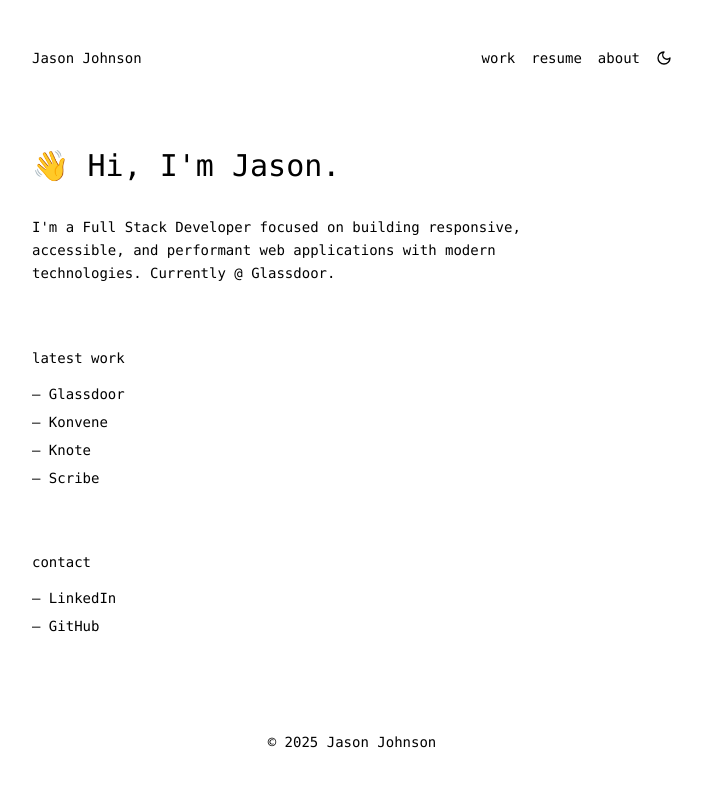
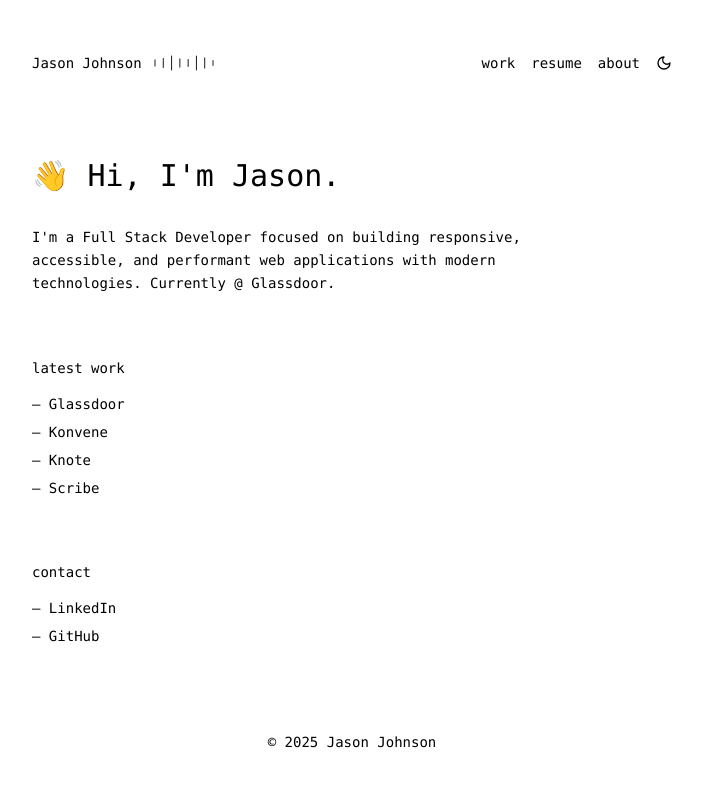
Before and after one commit to jaysenjonsin/portfolio, a Next.js app: page / in a window 1280 px wide. Shown: the top 786 px of the page, without its empty margins (288-990 px from the left). Built offline with nearby package versions, Linux system fonts and the light colour scheme.

Commit message:
fix: implement wave form

```diff
--- a/src/components/header.tsx
+++ b/src/components/header.tsx
@@ -1,13 +1,17 @@
 import Link from 'next/link';
+import { WaveForm } from './wave-form';
 import { ThemeToggle } from './theme-toggle';
 
 export const Header = () => {
   return (
     <header className='w-full flex justify-between items-center py-4'>
-      <Link href='/' className='font-mono text-sm'>
-        Jason Johnson
-      </Link>
-      <nav className='flex items-center space-x-4 font-mono text-sm'>
+      <div className='flex items-center space-x-1 sm:space-x-3'>
+        <Link href='/' className='font-mono text-sm'>
+          Jason Johnson
+        </Link>
+        <WaveForm />
+      </div>
+      <nav className='flex items-center space-x-2 sm:space-x-4 font-mono text-sm'>
         <Link href='/work' className='hover:underline'>
           work
         </Link>
--- /dev/null
+++ b/src/components/wave-form.tsx
@@ -0,0 +1,81 @@
+'use client';
+
+import { useEffect, useRef, useState } from 'react';
+import { useTheme } from 'next-themes';
+import Link from 'next/link';
+
+export const WaveForm = () => {
+  const canvasRef = useRef<HTMLCanvasElement>(null);
+  const animationRef = useRef<number | undefined>(undefined);
+  const [isHovered, setIsHovered] = useState(false);
+  const { theme } = useTheme();
+
+  useEffect(() => {
+    const canvas = canvasRef.current;
+    if (!canvas) return;
+
+    const ctx = canvas.getContext('2d');
+    if (!ctx) return;
+
+    const width = 60;
+    const height = 30;
+    canvas.width = width;
+    canvas.height = height;
+
+    let time = 0;
+
+    const animate = () => {
+      ctx.clearRect(0, 0, width, height);
+
+      // Set line style based on theme - using same colors as text
+      ctx.strokeStyle = theme === 'dark' ? 'hsl(0 0% 98%)' : 'hsl(0 0% 10%)';
+      ctx.lineWidth = 1;
+      ctx.lineCap = 'round';
+
+      // Draw waveform bars
+      const bars = 8;
+      const barWidth = 2;
+      const spacing = (width - bars * barWidth) / (bars - 1);
+
+      for (let i = 0; i < bars; i++) {
+        const x = i * (barWidth + spacing);
+        const amplitude = isHovered ? 0.8 : 0.4;
+        const frequency = 0.02 + i * 0.005;
+        const barHeight =
+          Math.abs(Math.sin(time * frequency + i * 0.5)) * height * amplitude +
+          2;
+
+        ctx.beginPath();
+        ctx.moveTo(x + barWidth / 2, height / 2 - barHeight / 2);
+        ctx.lineTo(x + barWidth / 2, height / 2 + barHeight / 2);
+        ctx.stroke();
+      }
+
+      time += 1;
+      animationRef.current = requestAnimationFrame(animate);
+    };
+
+    animate();
+
+    return () => {
+      if (animationRef.current) {
+        cancelAnimationFrame(animationRef.current);
+      }
+    };
+  }, [isHovered, theme]);
+
+  return (
+    <Link
+      href='/'
+      className='cursor-pointer'
+      onMouseEnter={() => setIsHovered(true)}
+      onMouseLeave={() => setIsHovered(false)}
+    >
+      <canvas
+        ref={canvasRef}
+        className='block'
+        style={{ width: '60px', height: '30px' }}
+      />
+    </Link>
+  );
+};
```
